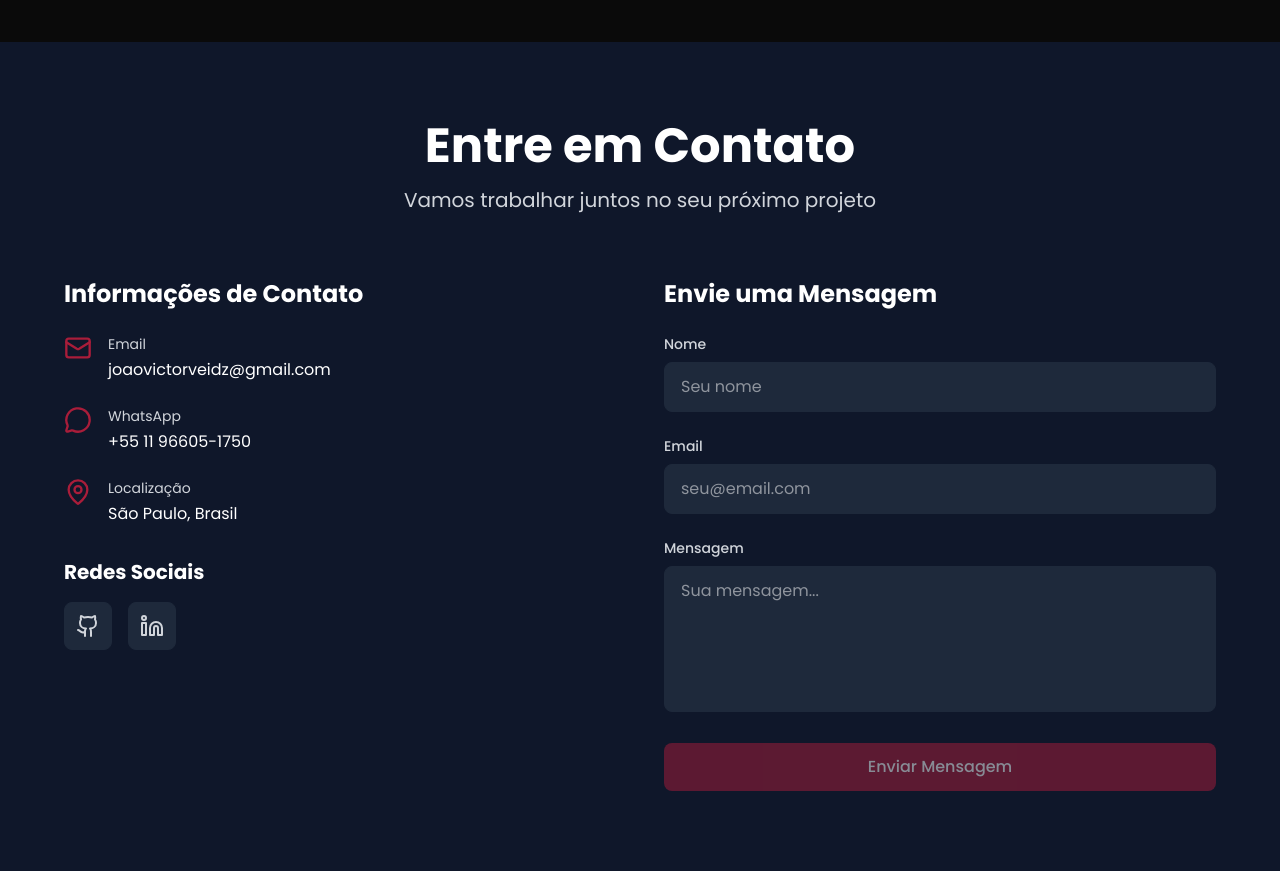
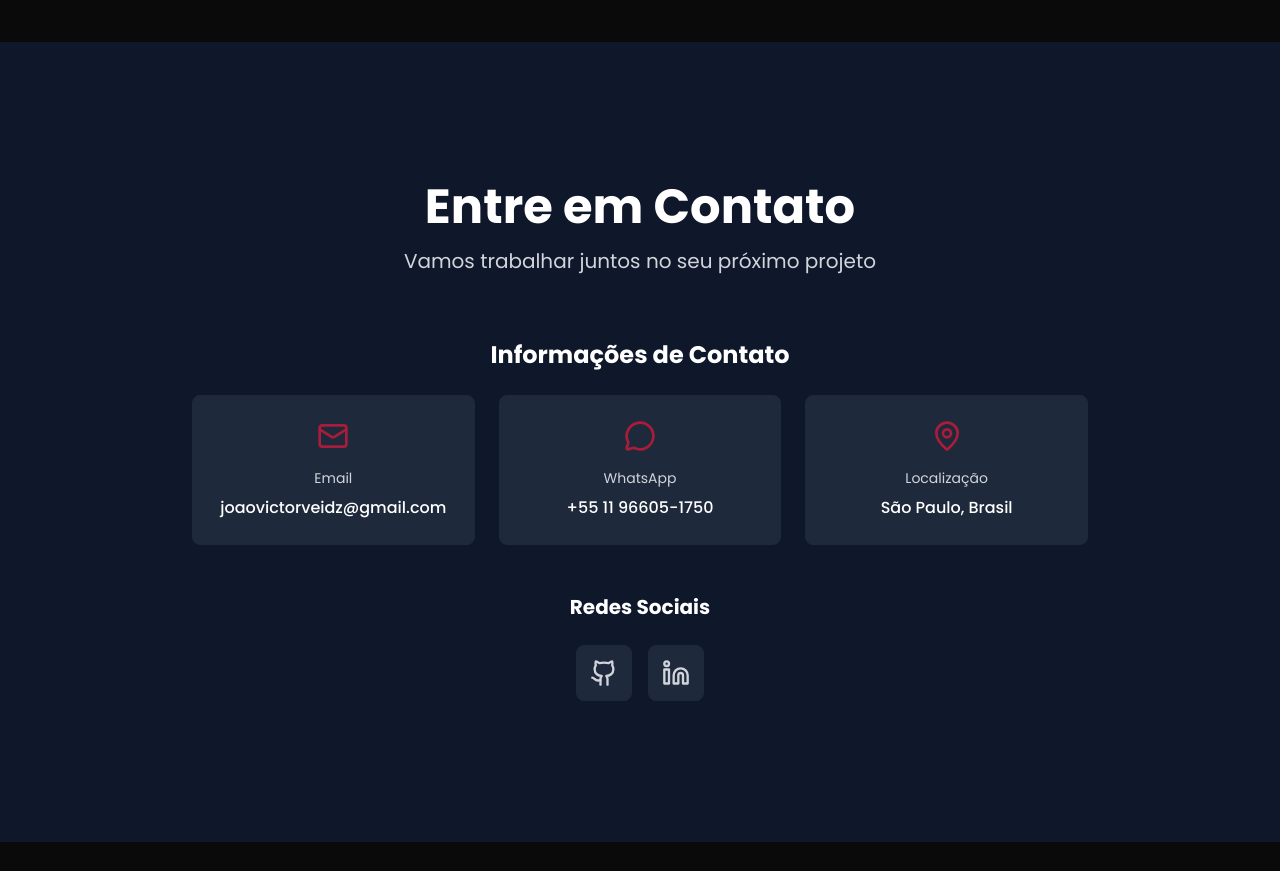
Before and after one commit to veidz/portfolio, a Next.js app: page / in a window 1280 px wide. Shown: the part 7200-8071 px from the top of the page. After the commit the page ends 8042 px from the top, so only its background shows below. Built offline with nearby package versions, Linux system fonts and the light colour scheme.

Commit message:
refactor: remove api from contact

```diff
--- a/src/app/api/contact/route.ts
+++ /dev/null
@@ -1,75 +0,0 @@
-import { NextRequest, NextResponse } from 'next/server'
-import { Resend } from 'resend'
-
-const resend = process.env.RESEND_API_KEY
-  ? new Resend(process.env.RESEND_API_KEY)
-  : null
-
-export async function POST(request: NextRequest) {
-  try {
-    const body = await request.json()
-    const { name, email, message } = body
-
-    if (!name || !email || !message) {
-      return NextResponse.json(
-        { error: 'Todos os campos são obrigatórios' },
-        { status: 400 },
-      )
-    }
-
-    const emailRegex = /^[^\s@]+@[^\s@]+\.[^\s@]+$/
-    if (!emailRegex.test(email)) {
-      return NextResponse.json({ error: 'Email inválido' }, { status: 400 })
-    }
-
-    if (!resend) {
-      return NextResponse.json(
-        { error: 'Serviço de email não configurado' },
-        { status: 503 },
-      )
-    }
-
-    const { data, error } = await resend.emails.send({
-      from: 'Portfolio <onboarding@resend.dev>',
-      to: ['joaovictorveidz@gmail.com'],
-      replyTo: email,
-      subject: `Nova mensagem de contato de ${name}`,
-      html: `
-        <div style="font-family: Arial, sans-serif; max-width: 600px; margin: 0 auto;">
-          <h2 style="color: #A91D3A;">Nova mensagem do portfólio</h2>
-          <div style="background-color: #f5f5f5; padding: 20px; border-radius: 8px; margin: 20px 0;">
-            <p><strong>Nome:</strong> ${name}</p>
-            <p><strong>Email:</strong> ${email}</p>
-          </div>
-          <div style="background-color: #fff; padding: 20px; border: 1px solid #e0e0e0; border-radius: 8px;">
-            <h3 style="margin-top: 0;">Mensagem:</h3>
-            <p style="line-height: 1.6;">${message.replace(/\n/g, '<br>')}</p>
-          </div>
-          <hr style="margin: 30px 0; border: none; border-top: 1px solid #e0e0e0;">
-          <p style="color: #666; font-size: 12px;">
-            Esta mensagem foi enviada através do formulário de contato do seu portfólio.
-          </p>
-        </div>
-      `,
-    })
-
-    if (error) {
-      console.error('Erro ao enviar email:', error)
-      return NextResponse.json(
-        { error: 'Erro ao enviar email' },
-        { status: 500 },
-      )
-    }
-
-    return NextResponse.json(
-      { message: 'Email enviado com sucesso', data },
-      { status: 200 },
-    )
-  } catch (error) {
-    console.error('Erro na API de contato:', error)
-    return NextResponse.json(
-      { error: 'Erro interno do servidor' },
-      { status: 500 },
-    )
-  }
-}
--- a/src/components/Contact/Contact.tsx
+++ b/src/components/Contact/Contact.tsx
@@ -1,6 +1,5 @@
 'use client'
 
-import { useState } from 'react'
 import { Mail, MessageCircle, MapPin, Github, Linkedin } from 'lucide-react'
 import { ContactProps } from './Contact.types'
 
@@ -18,90 +17,13 @@ export const Contact = ({
   contactInfo,
   socialLinks,
 }: ContactProps) => {
-  const [formData, setFormData] = useState({
-    name: '',
-    email: '',
-    message: '',
-  })
-  const [formStatus, setFormStatus] = useState<
-    'idle' | 'sending' | 'success' | 'error'
-  >('idle')
-  const [errorMessage, setErrorMessage] = useState('')
-
-  const validateEmail = (email: string): boolean => {
-    const emailRegex = /^[^\s@]+@[^\s@]+\.[^\s@]+$/
-    return emailRegex.test(email)
-  }
-
-  const isFormValid = (): boolean => {
-    return (
-      formData.name.trim().length > 0 &&
-      validateEmail(formData.email) &&
-      formData.message.trim().length > 0
-    )
-  }
-
-  const handleSubmit = async (e: React.FormEvent) => {
-    e.preventDefault()
-
-    if (!isFormValid()) {
-      return
-    }
-
-    setFormStatus('sending')
-    setErrorMessage('')
-
-    try {
-      const response = await fetch('/api/contact', {
-        method: 'POST',
-        headers: {
-          'Content-Type': 'application/json',
-        },
-        body: JSON.stringify(formData),
-      })
-
-      const data = await response.json()
-
-      if (!response.ok) {
-        throw new Error(data.error || 'Erro ao enviar mensagem')
-      }
-
-      setFormStatus('success')
-      setFormData({ name: '', email: '', message: '' })
-
-      setTimeout(() => setFormStatus('idle'), 5000)
-    } catch (error) {
-      console.error('Erro ao enviar mensagem:', error)
-      setFormStatus('error')
-      setErrorMessage(
-        error instanceof Error
-          ? error.message
-          : 'Erro ao enviar mensagem. Tente novamente.',
-      )
-
-      setTimeout(() => {
-        setFormStatus('idle')
-        setErrorMessage('')
-      }, 5000)
-    }
-  }
-
-  const handleChange = (
-    e: React.ChangeEvent<HTMLInputElement | HTMLTextAreaElement>,
-  ) => {
-    setFormData((prev) => ({
-      ...prev,
-      [e.target.name]: e.target.value,
-    }))
-  }
-
   return (
     <section
       id='contact'
       className='min-h-screen flex items-center justify-center bg-bg-secondary py-20'
     >
       <div className='container mx-auto px-4'>
-        <div className='max-w-6xl mx-auto'>
+        <div className='max-w-4xl mx-auto'>
           <div className='text-center mb-16'>
             <h2 className='text-4xl md:text-5xl font-bold text-text-primary mb-4'>
               {title}
@@ -109,45 +31,49 @@ export const Contact = ({
             <p className='text-lg md:text-xl text-text-secondary'>{subtitle}</p>
           </div>
 
-          <div className='grid grid-cols-1 lg:grid-cols-2 gap-12'>
+          <div className='space-y-12'>
             <div>
-              <h3 className='text-2xl font-bold text-text-primary mb-6'>
+              <h3 className='text-2xl font-bold text-text-primary mb-6 text-center'>
                 Informações de Contato
               </h3>
 
-              <div className='space-y-6 mb-8'>
+              <div className='grid grid-cols-1 md:grid-cols-3 gap-6'>
                 {contactInfo.map((info, index) => {
                   const IconComponent = iconMap[info.icon]
                   return (
-                    <div key={index} className='flex items-start gap-4'>
-                      <div className='text-brand flex-shrink-0'>
-                        <IconComponent size={28} strokeWidth={2} />
+                    <div
+                      key={index}
+                      className='flex flex-col items-center text-center p-6 bg-bg-card border border-border-primary rounded-lg hover:border-brand transition-colors'
+                    >
+                      <div className='text-brand mb-4'>
+                        <IconComponent size={32} strokeWidth={2} />
                       </div>
-                      <div>
-                        <p className='text-sm text-text-secondary mb-1'>
+                      <p className='text-sm text-text-secondary mb-2'>
                         {info.label}
                       </p>
                       {info.link ? (
                         <a
                           href={info.link}
-                            className='text-text-primary hover:text-brand transition-colors'
+                          className='text-text-primary hover:text-brand transition-colors font-medium'
                         >
                           {info.value}
                         </a>
                       ) : (
-                          <p className='text-text-primary'>{info.value}</p>
+                        <p className='text-text-primary font-medium'>
+                          {info.value}
+                        </p>
                       )}
-                      </div>
                     </div>
                   )
                 })}
               </div>
+            </div>
 
             <div>
-                <h4 className='text-xl font-bold text-text-primary mb-4'>
+              <h4 className='text-xl font-bold text-text-primary mb-6 text-center'>
                 Redes Sociais
               </h4>
-                <div className='flex gap-4'>
+              <div className='flex gap-4 justify-center'>
                 {socialLinks.map((social, index) => {
                   const IconComponent = iconMap[social.icon]
                   return (
@@ -156,120 +82,14 @@ export const Contact = ({
                       href={social.url}
                       target='_blank'
                       rel='noopener noreferrer'
-                        className='w-12 h-12 flex items-center justify-center bg-bg-card border border-border-primary rounded-lg hover:border-brand hover:scale-110 transition-all duration-300 text-text-secondary hover:text-brand'
+                      className='w-14 h-14 flex items-center justify-center bg-bg-card border border-border-primary rounded-lg hover:border-brand hover:scale-110 transition-all duration-300 text-text-secondary hover:text-brand'
                       aria-label={social.label}
                     >
-                        <IconComponent size={24} strokeWidth={2} />
+                      <IconComponent size={28} strokeWidth={2} />
                     </a>
                   )
                 })}
               </div>
-              </div>
-            </div>
-
-            <div>
-              <h3 className='text-2xl font-bold text-text-primary mb-6'>
-                Envie uma Mensagem
-              </h3>
-
-              <form onSubmit={handleSubmit} className='space-y-6'>
-                <div>
-                  <label
-                    htmlFor='name'
-                    className='block text-sm font-medium text-text-secondary mb-2'
-                  >
-                    Nome
-                  </label>
-                  <input
-                    type='text'
-                    id='name'
-                    name='name'
-                    value={formData.name}
-                    onChange={handleChange}
-                    required
-                    disabled={formStatus === 'sending'}
-                    className='w-full px-4 py-3 bg-bg-card border border-border-primary rounded-lg focus:outline-none focus:border-brand transition-colors text-text-primary disabled:opacity-50'
-                    placeholder='Seu nome'
-                  />
-                </div>
-
-                <div>
-                  <label
-                    htmlFor='email'
-                    className='block text-sm font-medium text-text-secondary mb-2'
-                  >
-                    Email
-                  </label>
-                  <input
-                    type='email'
-                    id='email'
-                    name='email'
-                    value={formData.email}
-                    onChange={handleChange}
-                    required
-                    disabled={formStatus === 'sending'}
-                    className={`w-full px-4 py-3 bg-bg-card border rounded-lg focus:outline-none transition-colors text-text-primary disabled:opacity-50 ${
-                      formData.email.length > 0
-                        ? validateEmail(formData.email)
-                          ? 'border-green-500 focus:border-green-500'
-                          : 'border-red-500 focus:border-red-500'
-                        : 'border-border-primary focus:border-brand'
-                    }`}
-                    placeholder='seu@email.com'
-                  />
-                  {formData.email.length > 0 &&
-                    !validateEmail(formData.email) && (
-                      <p className='text-xs text-red-500 mt-1'>
-                        Email inválido
-                      </p>
-                    )}
-                </div>
-
-                <div>
-                  <label
-                    htmlFor='message'
-                    className='block text-sm font-medium text-text-secondary mb-2'
-                  >
-                    Mensagem
-                  </label>
-                  <textarea
-                    id='message'
-                    name='message'
-                    value={formData.message}
-                    onChange={handleChange}
-                    required
-                    disabled={formStatus === 'sending'}
-                    rows={5}
-                    className='w-full px-4 py-3 bg-bg-card border border-border-primary rounded-lg focus:outline-none focus:border-brand transition-colors text-text-primary resize-none disabled:opacity-50'
-                    placeholder='Sua mensagem...'
-                  />
-                </div>
-
-                <button
-                  type='submit'
-                  disabled={formStatus === 'sending' || !isFormValid()}
-                  className='w-full px-6 py-3 bg-brand text-text-primary rounded-lg hover:opacity-90 transition-opacity font-medium disabled:opacity-50 disabled:cursor-not-allowed'
-                >
-                  {formStatus === 'sending'
-                    ? 'Enviando...'
-                    : formStatus === 'success'
-                      ? '✓ Enviado com sucesso!'
-                      : 'Enviar Mensagem'}
-                </button>
-
-                {formStatus === 'success' && (
-                  <p className='text-center text-sm text-brand'>
-                    Mensagem enviada com sucesso! Entrarei em contato em breve.
-                  </p>
-                )}
-
-                {formStatus === 'error' && (
-                  <p className='text-center text-sm text-red-500'>
-                    {errorMessage ||
-                      'Erro ao enviar mensagem. Tente novamente.'}
-                  </p>
-                )}
-              </form>
             </div>
           </div>
         </div>
```
Also changed, not shown: 1 other file (tests, documents, lock files or other folders). Lines whose indentation alone changed are shown as unchanged.
